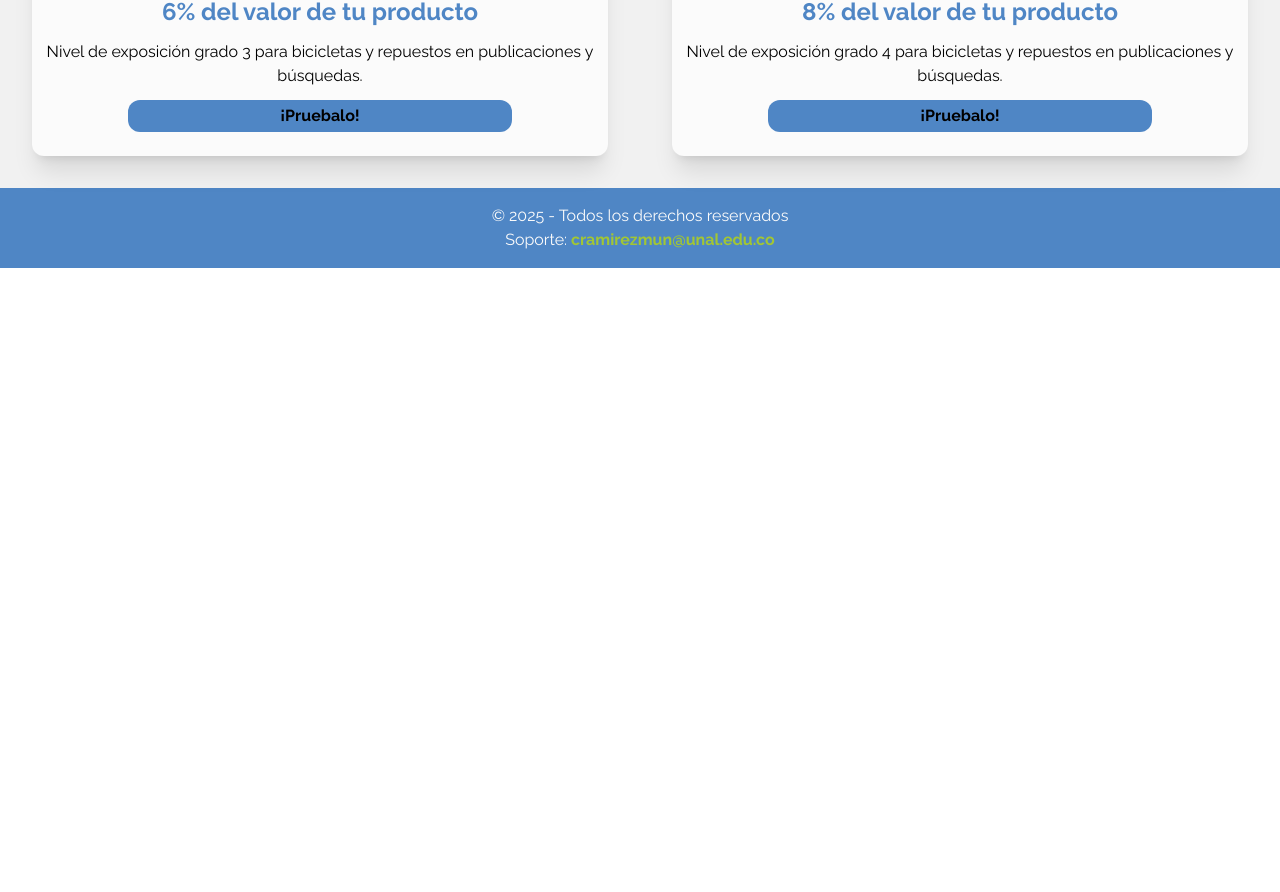
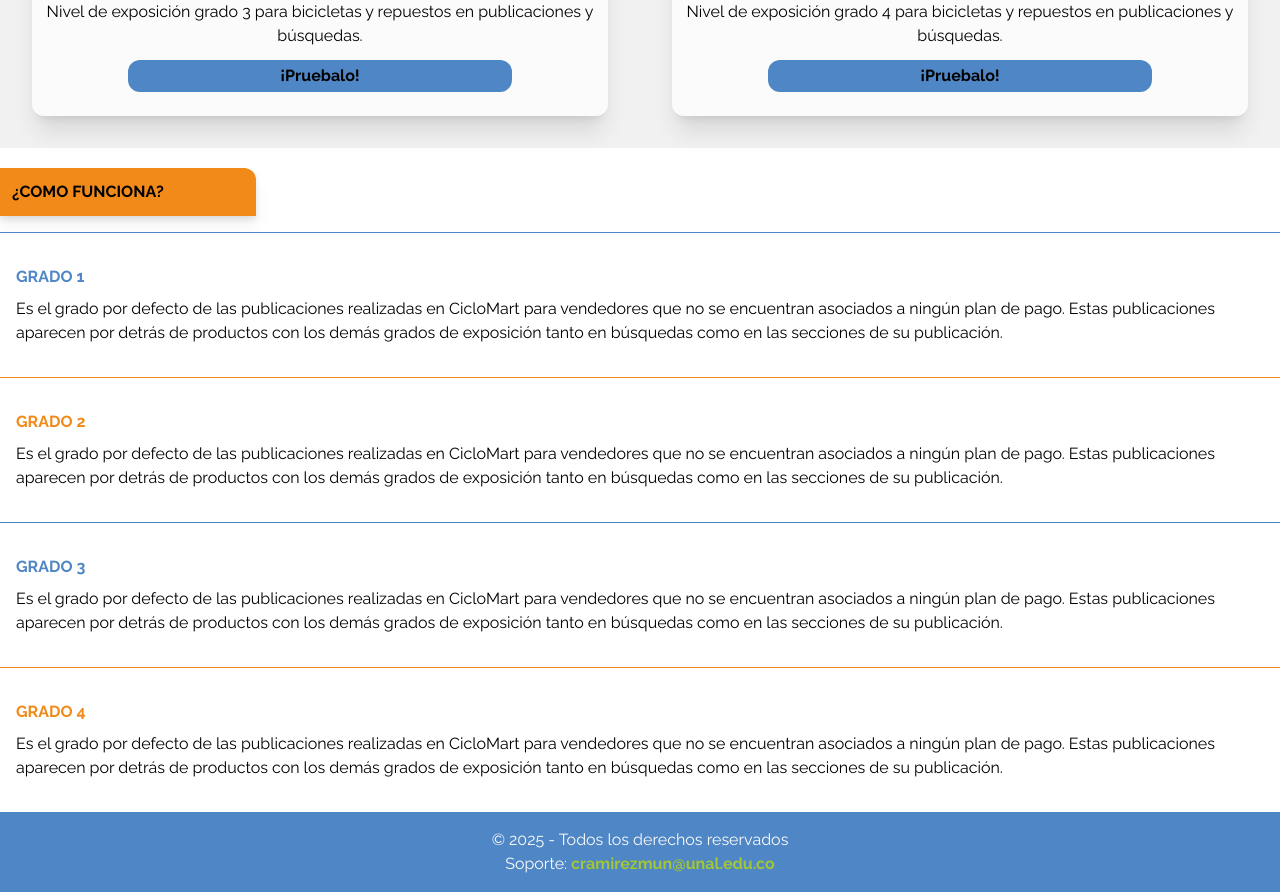
Before and after one commit to w1sec0d/ciclomart_frontend, a React (Vite) app: page /exposureInfo in a window 1280 px wide. Shown: the part 876-1768 px from the top of the page. Before the commit the page ends 1144 px from the top, so only its background shows below. Built offline with nearby package versions, Linux system fonts and the light colour scheme; no server answers; what @mercadopago/sdk-react would draw is missing.

Commit message:
Añade componente GradeInformation para represetnar la información importante correspondiente a cada grado de exposición.

```diff
--- /dev/null
+++ b/src/components/Exposure/GradeInformation.jsx
@@ -0,0 +1,21 @@
+const GradeInformation = ({ grade }) => {
+  return (
+    <div
+      className={`${grade % 2 === 0 ? 'border-t-tertiary' : 'border-t-primary'} border-t py-8 px-4`}
+    >
+      <b className={`${grade % 2 === 0 ? 'text-tertiary' : 'text-primary'}`}>
+        GRADO {grade}
+      </b>
+      <p className="mt-2">
+        {' '}
+        Es el grado por defecto de las publicaciones realizadas en CicloMart
+        para vendedores que no se encuentran asociados a ningún plan de pago.
+        Estas publicaciones aparecen por detrás de productos con los demás
+        grados de exposición tanto en búsquedas como en las secciones de su
+        publicación.
+      </p>
+    </div>
+  )
+}
+
+export default GradeInformation
--- a/src/pages/ExposureInfo.jsx
+++ b/src/pages/ExposureInfo.jsx
@@ -1,15 +1,15 @@
 //Componentes
 import ExposurePrice from '../components/Exposure/ExposurePrice'
+import GradeInformation from '../components/Exposure/GradeInformation'
 
 const ExposureInfo = () => {
   return (
     <div className="w-full h-auto flex flex-col">
-      <div className="bg-secondary h-14 w-full mt-10 flex items-center justify-center drop-shadow-lg">
+      <div className="bg-secondary h-14 w-full  flex items-center justify-center drop-shadow-lg">
         <h1 className="text-xl font-bold">
           Elije un nivel de exposición para resaltar tus productos
         </h1>
       </div>
-
       <div className="flex flex-col h-auto w-full mt-8 mb-8">
         <div>
           <h2 className="font-bold bg-tertiary py-3 px-3  rounded-tr-xl w-64 drop-shadow-lg">
@@ -35,7 +35,7 @@ const ExposureInfo = () => {
       {/* Grados de exposición y selección */}
       <div className=" bg-lgray/[.37] w-full h-auto ">
         <div className="mb-20">
-          <h2 className="bg-primary inline-block opacity-100 py-3 px-3 font-bold rounded-tr-xl w-64 drop-shadow-lg ">
+          <h2 className="bg-primary  py-3 px-3 font-bold rounded-tr-xl w-64 drop-shadow-lg ">
             FORMAS DE PAGO
           </h2>
         </div>
@@ -46,6 +46,18 @@ const ExposureInfo = () => {
           <ExposurePrice grade={4} percentage={8} />
         </div>
       </div>
+
+      <div className="flex flex-col">
+        <div className="mb-4">
+          <h2 className="bg-tertiary w-64 rounded-tr-xl mt-5 py-3 px-3 font-bold drop-shadow-lg">
+            ¿COMO FUNCIONA?
+          </h2>
+        </div>
+        <GradeInformation grade={1} />
+        <GradeInformation grade={2} />
+        <GradeInformation grade={3} />
+        <GradeInformation grade={4} />
+      </div>
     </div>
   )
 }
```
